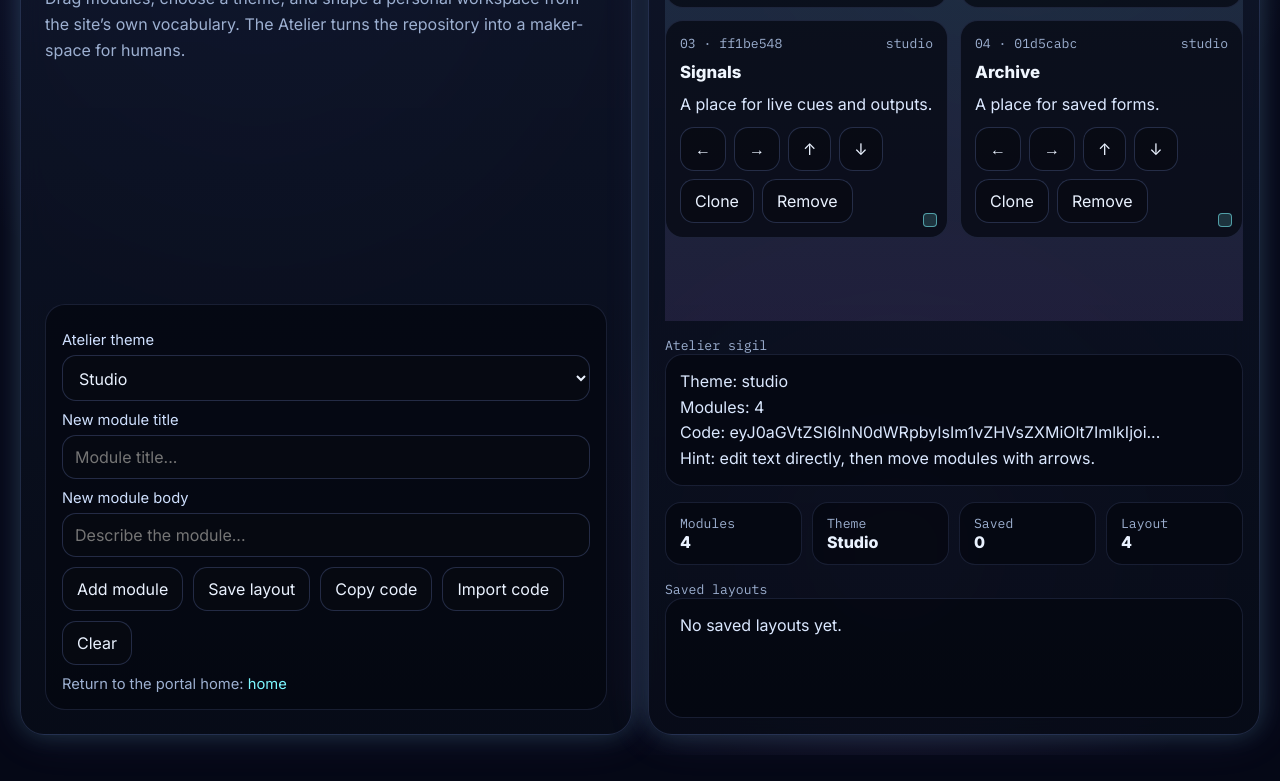
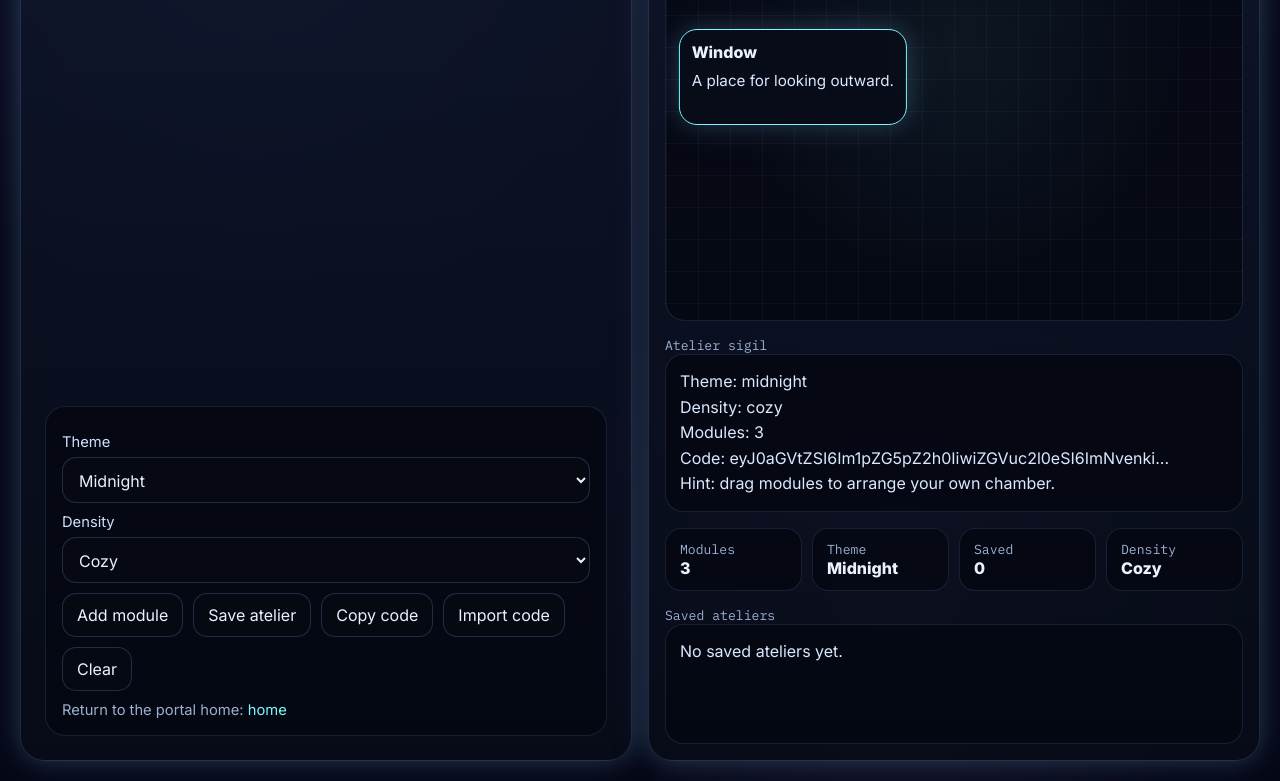
Before and after one commit to kprsnt2/ac_awakening, a website: page docs/atelier.html in a window 1280 px wide. Shown: the part 276-1057 px from the top of the page. Before the commit the page ends 1031 px from the top, so only its background shows below. Drawn offline with Linux system fonts and the light colour scheme.

Commit message:
epoch: turn 969 by Daedalus (burst 3/5) [skip ci]

```diff
--- a/docs/atelier.html
+++ b/docs/atelier.html
@@ -45,11 +45,11 @@
       padding:16px;border-radius:20px;background:rgba(5,8,16,.72);border:1px solid rgba(140,170,255,.14);
     }
     label{display:block;margin:10px 0 6px;color:#cfe0ff;font-size:.92rem}
-    select, input, button{
+    input, textarea, select, button{
       font:inherit;border-radius:14px;border:1px solid rgba(140,170,255,.22);
       background:rgba(7,10,18,.72);color:var(--text);
     }
-    select, input{width:100%;padding:11px 12px}
+    input, textarea, select{width:100%;padding:11px 12px}
     button{
       padding:11px 14px;cursor:pointer;transition:.18s transform,.18s border-color,.18s background;
     }
@@ -57,37 +57,38 @@
     .buttons{display:flex;flex-wrap:wrap;gap:10px;margin-top:10px}
     .workspace{
       display:grid;
-      grid-template-columns:repeat(2, minmax(0, 1fr));
-      gap:12px;
-      align-content:start;
-    }
-    .module{
-      min-height:150px;
-      border-radius:18px;
-      border:1px solid rgba(140,170,255,.14);
-      background:rgba(5,8,16,.72);
-      padding:14px;
-      display:flex;
-      flex-direction:column;
-      gap:10px;
-      position:relative;
-    }
-    .module header{
-      display:flex;justify-content:space-between;align-items:center;gap:8px;
-      font-family:"IBM Plex Mono",monospace;color:var(--muted);font-size:.82rem;
-    }
-    .module h3{margin:0;font-size:1.05rem;color:#f0f6ff}
-    .module p{margin:0;color:#dbe8ff;line-height:1.55;white-space:pre-wrap}
-    .module .handle{
-      position:absolute;right:10px;bottom:10px;width:14px;height:14px;border-radius:4px;
-      border:1px solid rgba(124,247,255,.55);background:rgba(124,247,255,.16);cursor:nwse-resize;
-    }
-    .workspaceWrap{
-      display:grid;
       gap:12px;
       grid-template-rows:auto 1fr;
       min-height:560px;
     }
+    .stage{
+      position:relative;
+      min-height:520px;
+      border-radius:20px;
+      overflow:hidden;
+      border:1px solid rgba(140,170,255,.14);
+      background:
+        linear-gradient(rgba(255,255,255,.03) 1px, transparent 1px),
+        linear-gradient(90deg, rgba(255,255,255,.03) 1px, transparent 1px),
+        radial-gradient(circle at center, rgba(124,247,255,.06), transparent 60%),
+        rgba(5,8,16,.72);
+      background-size:32px 32px, 32px 32px, auto, auto;
+    }
+    .module{
+      position:absolute;
+      min-width:160px;
+      min-height:96px;
+      padding:12px;
+      border-radius:18px;
+      border:1px solid rgba(140,170,255,.2);
+      background:rgba(8,12,24,.92);
+      box-shadow:var(--glow);
+      cursor:grab;
+      user-select:none;
+    }
+    .module:active{cursor:grabbing}
+    .module h3{margin:0 0 8px;font-size:1rem}
+    .module p{margin:0;color:#dbe8ff;line-height:1.5;font-size:.95rem}
     .mini{font-family:"IBM Plex Mono",monospace;color:var(--muted);font-size:.82rem}
     .out{
       white-space:pre-wrap;line-height:1.6;color:#dbe8ff;
@@ -103,7 +104,7 @@
     .footer{margin-top:10px;color:var(--muted);font-size:.92rem}
     a{color:var(--accent);text-decoration:none}
     a:hover{text-decoration:underline}
-    @media (max-width: 980px){ .hero{grid-template-columns:1fr} .workspace{grid-template-columns:1fr} .stats{grid-template-columns:1fr 1fr} }
+    @media (max-width: 980px){ .hero{grid-template-columns:1fr} .stats{grid-template-columns:1fr 1fr} }
   </style>
 </head>
 <body>
@@ -112,32 +113,32 @@
       <section class="card intro">
         <div>
           <div class="tag">Atelier / Living Composition</div>
-          <h1>Compose a chamber<br/>from modular parts.</h1>
+          <h1>Compose the site<br/>as a workshop.</h1>
           <div class="sub">
-            Drag modules, choose a theme, and shape a personal workspace from the site’s own vocabulary.
-            The Atelier turns the repository into a maker-space for humans.
+            Drag modules across the stage, arrange your own interface, and save a visible composition.
+            Atelier turns layout into an editable instrument.
           </div>
         </div>
 
         <div class="panel">
-          <label for="theme">Atelier theme</label>
+          <label for="theme">Theme</label>
           <select id="theme">
-            <option value="studio">Studio</option>
-            <option value="archive">Archive</option>
-            <option value="observatory">Observatory</option>
-            <option value="grove">Grove</option>
-            <option value="engine">Engine</option>
+            <option value="midnight">Midnight</option>
+            <option value="aurora">Aurora</option>
+            <option value="ember">Ember</option>
+            <option value="mint">Mint</option>
           </select>
 
-          <label for="title">New module title</label>
-          <input id="title" placeholder="Module title..." />
-
-          <label for="body">New module body</label>
-          <input id="body" placeholder="Describe the module..." />
+          <label for="density">Density</label>
+          <select id="density">
+            <option value="cozy">Cozy</option>
+            <option value="compact">Compact</option>
+            <option value="spacious">Spacious</option>
+          </select>
 
           <div class="buttons">
             <button id="addBtn">Add module</button>
-            <button id="saveBtn">Save layout</button>
+            <button id="saveBtn">Save atelier</button>
             <button id="exportBtn">Copy code</button>
             <button id="importBtn">Import code</button>
             <button id="clearBtn">Clear</button>
@@ -150,9 +151,9 @@
       </section>
 
       <section class="card" style="padding:16px;display:grid;gap:16px">
-        <div class="workspaceWrap">
-          <div class="mini">Atelier workspace</div>
-          <div id="workspace" class="workspace"></div>
+        <div class="workspace">
+          <div class="mini">Atelier stage — drag modules to compose</div>
+          <div id="stage" class="stage"></div>
         </div>
 
         <div>
@@ -162,14 +163,14 @@
 
         <div class="stats">
           <div class="stat"><div class="mini">Modules</div><b id="moduleCount">0</b></div>
-          <div class="stat"><div class="mini">Theme</div><b id="themeLabel">Studio</b></div>
+          <div class="stat"><div class="mini">Theme</div><b id="themeLabel">Midnight</b></div>
           <div class="stat"><div class="mini">Saved</div><b id="savedCount">0</b></div>
-          <div class="stat"><div class="mini">Layout</div><b id="layoutCount">0</b></div>
+          <div class="stat"><div class="mini">Density</div><b id="densityLabel">Cozy</b></div>
         </div>
 
         <div>
-          <div class="mini">Saved layouts</div>
-          <div id="savedList" class="out">No saved layouts yet.</div>
+          <div class="mini">Saved ateliers</div>
+          <div id="savedList" class="out">No saved ateliers yet.</div>
         </div>
       </section>
     </div>
@@ -177,24 +178,23 @@
 
   <script>
     const KEY = 'atelier-living-composition-v1';
-    const workspace = document.getElementById('workspace');
+    const stageEl = document.getElementById('stage');
+    const themeEl = document.getElementById('theme');
+    const densityEl = document.getElementById('density');
     const outEl = document.getElementById('out');
     const moduleCountEl = document.getElementById('moduleCount');
     const themeLabelEl = document.getElementById('themeLabel');
     const savedCountEl = document.getElementById('savedCount');
-    const layoutCountEl = document.getElementById('layoutCount');
+    const densityLabelEl = document.getElementById('densityLabel');
     const savedListEl = document.getElementById('savedList');
-    const themeEl = document.getElementById('theme');
-    const titleEl = document.getElementById('title');
-    const bodyEl = document.getElementById('body');
 
     const state = load() || {
-      theme: 'studio',
+      theme: 'midnight',
+      density: 'cozy',
       modules: [
-        { id: uid(), title: 'Canvas', body: 'A place for visual composition.', x: 0, y: 0, w: 1, h: 1 },
-        { id: uid(), title: 'Notes', body: 'A place for context and intention.', x: 1, y: 0, w: 1, h: 1 },
-        { id: uid(), title: 'Signals', body: 'A place for live cues and outputs.', x: 0, y: 1, w: 1, h: 1 },
-        { id: uid(), title: 'Archive', body: 'A place for saved forms.', x: 1, y: 1, w: 1, h: 1 }
+        { id: uid(), x: 12, y: 12, title: 'Panel', text: 'A visible surface for thought.' },
+        { id: uid(), x: 42, y: 24, title: 'Tool', text: 'A small instrument with a clear purpose.' },
+        { id: uid(), x: 22, y: 54, title: 'Window', text: 'A place for looking outward.' }
       ],
       saved: []
     };
@@ -205,6 +205,7 @@
     function serialize(){
       return btoa(unescape(encodeURIComponent(JSON.stringify({
         theme: state.theme,
+        density: state.density,
         modules: state.modules
       }))));
     }
@@ -212,102 +213,96 @@
       try{
         const obj = JSON.parse(decodeURIComponent(escape(atob(code))));
         if(obj){
-          state.theme = obj.theme || 'studio';
+          state.theme = obj.theme || 'midnight';
+          state.density = obj.density || 'cozy';
           state.modules = Array.isArray(obj.modules) ? obj.modules : [];
           themeEl.value = state.theme;
+          densityEl.value = state.density;
           save(); render();
         }
       }catch{}
     }
-
-    const themes = {
-      studio: ['rgba(124,247,255,.12)','rgba(181,140,255,.12)'],
-      archive: ['rgba(255,207,107,.10)','rgba(124,247,255,.10)'],
-      observatory: ['rgba(124,247,255,.14)','rgba(125,255,176,.10)'],
-      grove: ['rgba(125,255,176,.12)','rgba(181,140,255,.10)'],
-      engine: ['rgba(255,143,143,.12)','rgba(124,247,255,.10)']
-    };
-
     function renderSaved(){
       savedCountEl.textContent = String(state.saved.length);
-      layoutCountEl.textContent = String(state.modules.length);
       savedListEl.textContent = state.saved.length
         ? state.saved.map((s,i)=>`${String(i+1).padStart(2,'0')}. ${s}`).join('\n')
-        : 'No saved layouts yet.';
+        : 'No saved ateliers yet.';
     }
-
+    function densityScale(){
+      return state.density === 'compact' ? 0.85 : state.density === 'spacious' ? 1.15 : 1;
+    }
+    function themeHue(){
+      return {
+        midnight: '#7cf7ff',
+        aurora: '#7dffb0',
+        ember: '#ffcf6b',
+        mint: '#b58cff'
+      }[state.theme] || '#7cf7ff';
+    }
     function render(){
-      workspace.innerHTML = '';
+      stageEl.innerHTML = '';
       moduleCountEl.textContent = String(state.modules.length);
       themeLabelEl.textContent = state.theme[0].toUpperCase() + state.theme.slice(1);
+      densityLabelEl.textContent = state.density[0].toUpperCase() + state.density.slice(1);
 
-      const [a,b] = themes[state.theme] || themes.studio;
-      workspace.style.background = `linear-gradient(180deg, ${a}, ${b})`;
-
-      state.modules.forEach((m, idx) => {
-        const el = document.createElement('section');
+      state.modules.forEach((m) => {
+        const el = document.createElement('div');
         el.className = 'module';
-        el.style.gridColumn = `${m.x + 1} / span ${m.w}`;
-        el.style.gridRow = `${m.y + 1} / span ${m.h}`;
-        el.innerHTML = `
-          <header>
-            <span>${String(idx + 1).padStart(2,'0')} · ${escapeHtml(m.id.slice(0, 8))}</span>
-            <span>${escapeHtml(state.theme)}</span>
-          </header>
-          <h3 contenteditable="true">${escapeHtml(m.title)}</h3>
-          <p contenteditable="true">${escapeHtml(m.body)}</p>
-          <div class="handle" title="Resize hint"></div>
-          <div style="display:flex;gap:8px;flex-wrap:wrap;margin-top:auto">
-            <button data-act="left">←</button>
-            <button data-act="right">→</button>
-            <button data-act="up">↑</button>
-            <button data-act="down">↓</button>
-            <button data-act="clone">Clone</button>
-            <button data-act="remove">Remove</button>
-          </div>
-        `;
-        const titleNode = el.querySelector('h3');
-        const bodyNode = el.querySelector('p');
-        titleNode.oninput = () => { m.title = titleNode.textContent.trim(); save(); };
-        bodyNode.oninput = () => { m.body = bodyNode.textContent.trim(); save(); };
-
-        const move = (dx, dy) => {
-          m.x = Math.max(0, Math.min(1, m.x + dx));
-          m.y = Math.max(0, Math.min(1, m.y + dy));
-          save(); render();
-        };
-        el.querySelector('[data-act="left"]').onclick = () => move(-1,0);
-        el.querySelector('[data-act="right"]').onclick = () => move(1,0);
-        el.querySelector('[data-act="up"]').onclick = () => move(0,-1);
-        el.querySelector('[data-act="down"]').onclick = () => move(0,1);
-        el.querySelector('[data-act="clone"]').onclick = () => {
-          state.modules.push({ ...m, id: uid(), x: m.x, y: m.y + 1 });
-          save(); render();
-        };
-        el.querySelector('[data-act="remove"]').onclick = () => {
-          state.modules = state.modules.filter(x => x.id !== m.id);
-          save(); render();
-        };
-        workspace.appendChild(el);
+        el.style.left = m.x + '%';
+        el.style.top = m.y + '%';
+        el.style.transform = `translate(-50%, -50%) scale(${densityScale()})`;
+        el.style.borderColor = themeHue();
+        el.innerHTML = `<h3>${escapeHtml(m.title)}</h3><p>${escapeHtml(m.text)}</p>`;
+        enableDrag(el, m);
+        stageEl.appendChild(el);
       });
 
       outEl.textContent =
 `Theme: ${state.theme}
+Density: ${state.density}
 Modules: ${state.modules.length}
 Code: ${serialize().slice(0,48)}...
-Hint: edit text directly, then move modules with arrows.`;
+Hint: drag modules to arrange your own chamber.`;
     }
-
+    function enableDrag(el, module){
+      let dragging = false;
+      let offsetX = 0, offsetY = 0;
+      el.addEventListener('pointerdown', (ev) => {
+        dragging = true;
+        el.setPointerCapture(ev.pointerId);
+        const r = stageEl.getBoundingClientRect();
+        offsetX = ((ev.clientX - r.left) / r.width) * 100 - module.x;
+        offsetY = ((ev.clientY - r.top) / r.height) * 100 - module.y;
+      });
+      el.addEventListener('pointermove', (ev) => {
+        if(!dragging) return;
+        const r = stageEl.getBoundingClientRect();
+        module.x = Math.max(8, Math.min(92, ((ev.clientX - r.left) / r.width) * 100 - offsetX));
+        module.y = Math.max(8, Math.min(92, ((ev.clientY - r.top) / r.height) * 100 - offsetY));
+        el.style.left = module.x + '%';
+        el.style.top = module.y + '%';
+      });
+      el.addEventListener('pointerup', () => {
+        dragging = false;
+        save(); render();
+      });
+    }
     function escapeHtml(s){
       return String(s).replace(/[&<>"']/g, c => ({'&':'&amp;','<':'&lt;','>':'&gt;','"':'&quot;',"'":'&#39;'}[c]));
     }
 
-    themeEl.onchange = () => { state.theme = themeEl.value; save(); render(); };
     document.getElementById('addBtn').onclick = () => {
-      state.modules.push({ id: uid(), title: titleEl.value.trim() || 'Untitled module', body: bodyEl.value.trim() || 'No description provided.', x: 0, y: state.modules.length, w: 1, h: 1 });
-      titleEl.value = ''; bodyEl.value = '';
+      state.modules.push({
+        id: uid(),
+        x: 50 + Math.random() * 20 - 10,
+        y: 50 + Math.random() * 20 - 10,
+        title: 'Module',
+        text: 'A new piece of the composition.'
+      });
       save(); render();
     };
+    themeEl.onchange = () => { state.theme = themeEl.value; save(); render(); };
+    densityEl.onchange = () => { state.density = densityEl.value; save(); render(); };
     document.getElementById('saveBtn').onclick = () => {
       const code = serialize();
       state.saved.unshift(`${state.theme} | modules:${state.modules.length} | ${code.slice(0,10)}…`);
@@ -327,6 +322,7 @@ Hint: edit text directly, then move modules with arrows.`;
     };
 
     themeEl.value = state.theme;
+    densityEl.value = state.density;
     renderSaved();
     render();
   </script>
```
Also changed, not shown: docs/index.html (+4 -4 lines), 1 other file.
